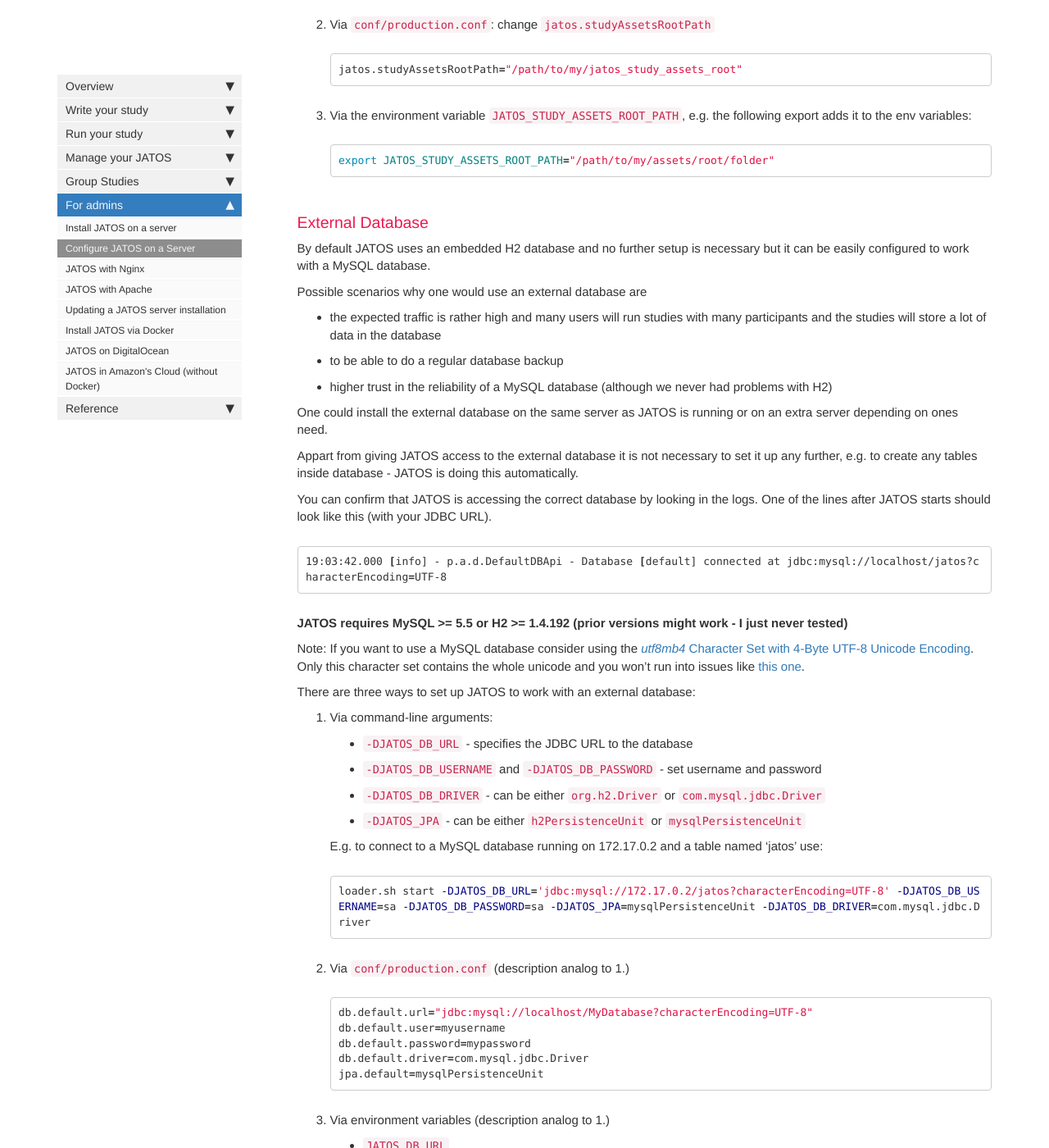
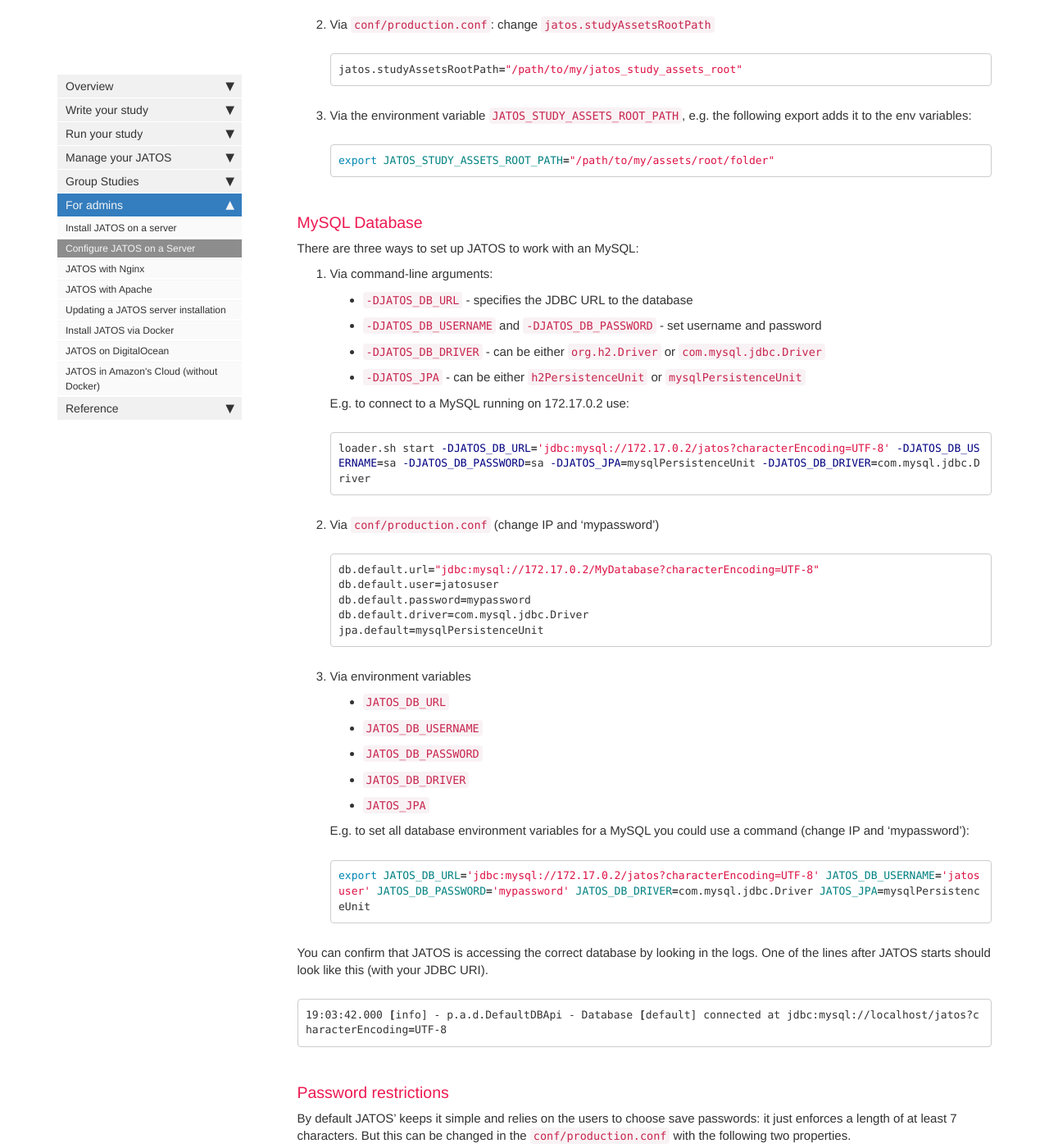
Before and after one commit to kristian-lange-tw/JATOS_docs_v3, a Jekyll site: the page built from pages/Configure-JATOS-on-a-Server.md, in a window 1280 px wide and 1400 px high, scrolled down 1642 px. Shown: the whole window at 82% size. Built offline with Jekyll 4.4.1, drawn with Linux system fonts in a browser that asks for light colours; nearby versions of some CDN libraries; comment, search, counter and statistics services are not loaded; some of the changed text lies outside the part shown.

Commit message:
Update Configure-JATOS-on-a-Server.md

```diff
--- a/pages/Configure-JATOS-on-a-Server.md
+++ b/pages/Configure-JATOS-on-a-Server.md
@@ -76,30 +76,9 @@
    export JATOS_STUDY_ASSETS_ROOT_PATH="/path/to/my/assets/root/folder"
    ~~~
 
-### External Database
+### MySQL Database
 
-By default JATOS uses an embedded H2 database and no further setup is necessary but it can be easily configured to work with a MySQL database.
-
-Possible scenarios why one would use an external database are
-* the expected traffic is rather high and many users will run studies with many participants and the studies will store a lot of data in the database
-* to be able to do a regular database backup
-* higher trust in the reliability of a MySQL database (although we never had problems with H2)
-
-One could install the external database on the same server as JATOS is running or on an extra server depending on ones need.
-
-Appart from giving JATOS access to the external database it is not necessary to set it up any further, e.g. to create any tables inside database - JATOS is doing this automatically.
-
-You can confirm that JATOS is accessing the correct database by looking in the logs. One of the lines after JATOS starts should look like this (with your JDBC URL).
-
-~~~ bash
-19:03:42.000 [info] - p.a.d.DefaultDBApi - Database [default] connected at jdbc:mysql://localhost/jatos?characterEncoding=UTF-8
-~~~
-
-**JATOS requires MySQL >= 5.5 or H2 >= 1.4.192 (prior versions might work - I just never tested)**
-
-Note: If you want to use a MySQL database consider using the [_utf8mb4_ Character Set with 4-Byte UTF-8 Unicode Encoding](https://dev.mysql.com/doc/refman/5.5/en/charset-unicode-utf8mb4.html). Only this character set contains the whole unicode and you won't run into issues like [this one](https://github.com/JATOS/JATOS/issues/111).
-
-There are three ways to set up JATOS to work with an external database:
+There are three ways to set up JATOS to work with an MySQL:
 
 1. Via command-line arguments:
    * `-DJATOS_DB_URL` - specifies the JDBC URL to the database
@@ -107,33 +86,40 @@
    * `-DJATOS_DB_DRIVER` - can be either `org.h2.Driver` or `com.mysql.jdbc.Driver`
    * `-DJATOS_JPA` - can be either `h2PersistenceUnit` or `mysqlPersistenceUnit`
 
-   E.g. to connect to a MySQL database running on 172.17.0.2 and a table named 'jatos' use:
+   E.g. to connect to a MySQL running on 172.17.0.2 use:
 
    ~~~ bash
    loader.sh start -DJATOS_DB_URL='jdbc:mysql://172.17.0.2/jatos?characterEncoding=UTF-8' -DJATOS_DB_USERNAME=sa -DJATOS_DB_PASSWORD=sa -DJATOS_JPA=mysqlPersistenceUnit -DJATOS_DB_DRIVER=com.mysql.jdbc.Driver
    ~~~
-1. Via `conf/production.conf` (description analog to 1.)
+
+1. Via `conf/production.conf` (change IP and 'mypassword')
 
    ~~~ bash
-   db.default.url="jdbc:mysql://localhost/MyDatabase?characterEncoding=UTF-8"
-   db.default.user=myusername
+   db.default.url="jdbc:mysql://172.17.0.2/MyDatabase?characterEncoding=UTF-8"
+   db.default.user=jatosuser
    db.default.password=mypassword
    db.default.driver=com.mysql.jdbc.Driver
    jpa.default=mysqlPersistenceUnit
    ~~~
 
-1. Via environment variables (description analog to 1.)
+1. Via environment variables
    * `JATOS_DB_URL`
    * `JATOS_DB_USERNAME`
    * `JATOS_DB_PASSWORD`
    * `JATOS_DB_DRIVER`
    * `JATOS_JPA`
 
-   E.g. to set all database environment variables for a MySQL database and table called 'jatos' you could use a command (change the values):
+   E.g. to set all database environment variables for a MySQL you could use a command (change IP and 'mypassword'):
 
    ~~~ bash
-   export JATOS_DB_URL='jdbc:mysql://localhost/jatos?characterEncoding=UTF-8' JATOS_DB_USERNAME='jatosuser' JATOS_DB_PASSWORD='mypassword' JATOS_DB_DRIVER=com.mysql.jdbc.Driver JATOS_JPA=mysqlPersistenceUnit
+   export JATOS_DB_URL='jdbc:mysql://172.17.0.2/jatos?characterEncoding=UTF-8' JATOS_DB_USERNAME='jatosuser' JATOS_DB_PASSWORD='mypassword' JATOS_DB_DRIVER=com.mysql.jdbc.Driver JATOS_JPA=mysqlPersistenceUnit
    ~~~
+
+You can confirm that JATOS is accessing the correct database by looking in the logs. One of the lines after JATOS starts should look like this (with your JDBC URI).
+
+~~~ bash
+19:03:42.000 [info] - p.a.d.DefaultDBApi - Database [default] connected at jdbc:mysql://localhost/jatos?characterEncoding=UTF-8
+~~~
 
 ### Password restrictions
 
```
